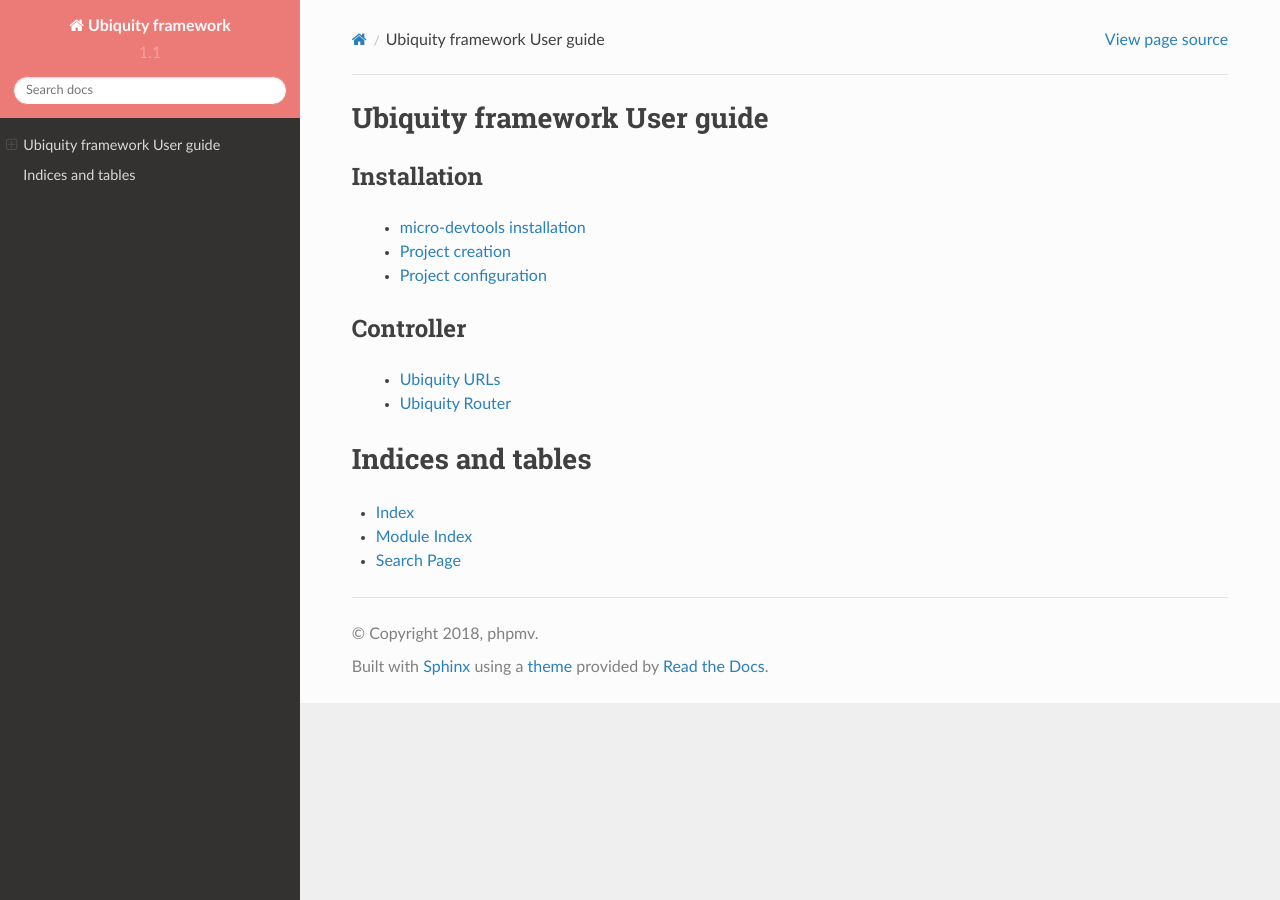
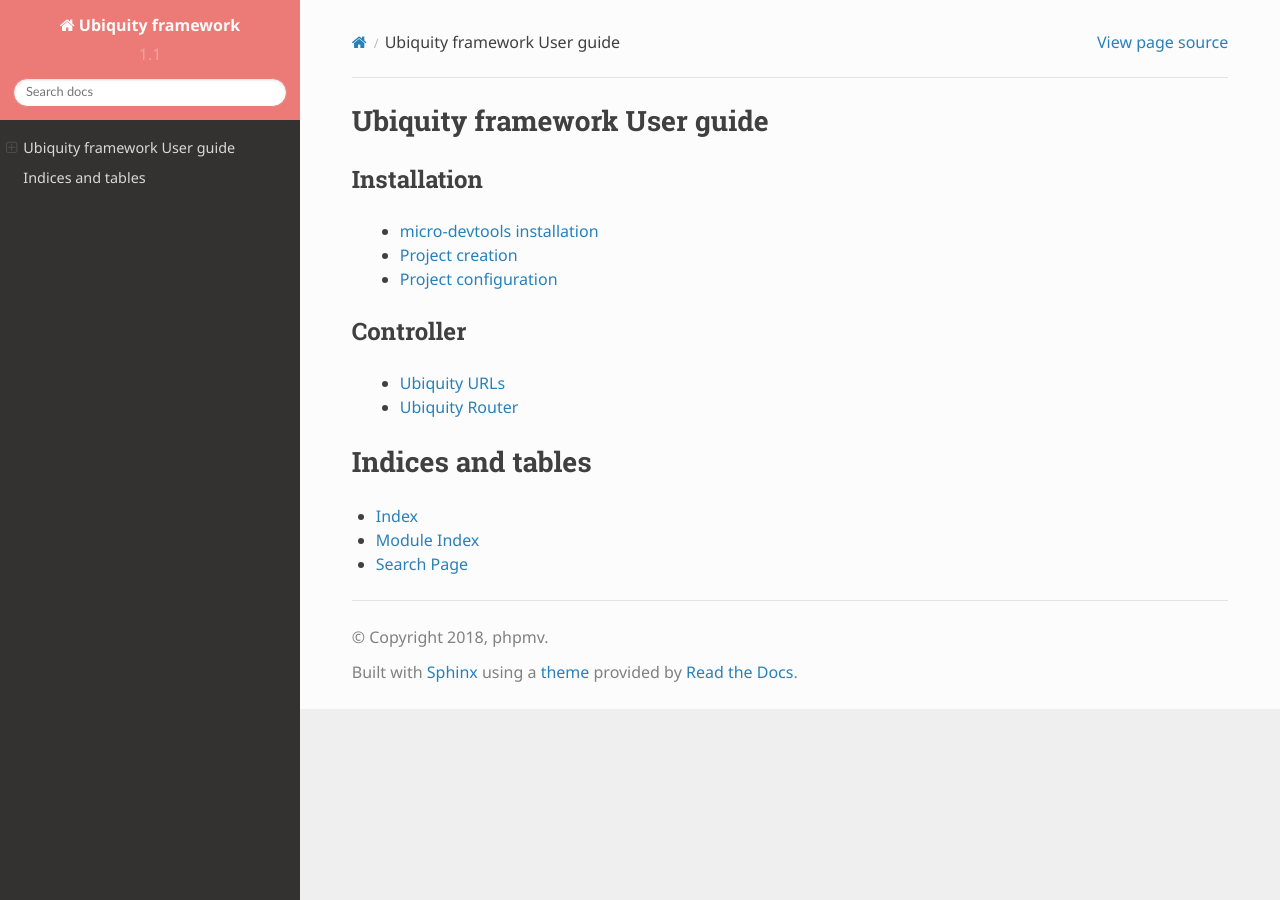
Before and after one commit to phpMv/ubiquity, a Sphinx documentation site: the page built from docs/index.rst, in a window 1280 px wide. Built offline with Sphinx 7.4.7 and the Read the Docs theme 2.0.0, drawn with Linux system fonts in a browser that asks for light colours.

Commit message:
doc body font

```diff
--- a/docs/_static/css/custom.css
+++ b/docs/_static/css/custom.css
@@ -1,3 +1,6 @@
+body{
+	font-family: "Segoe UI", Frutiger, "Frutiger Linotype", "Dejavu Sans", "Helvetica Neue", Arial, sans-serif!important;
+}
 .wy-nav-content{
 	max-width: none!important;
 }
```
